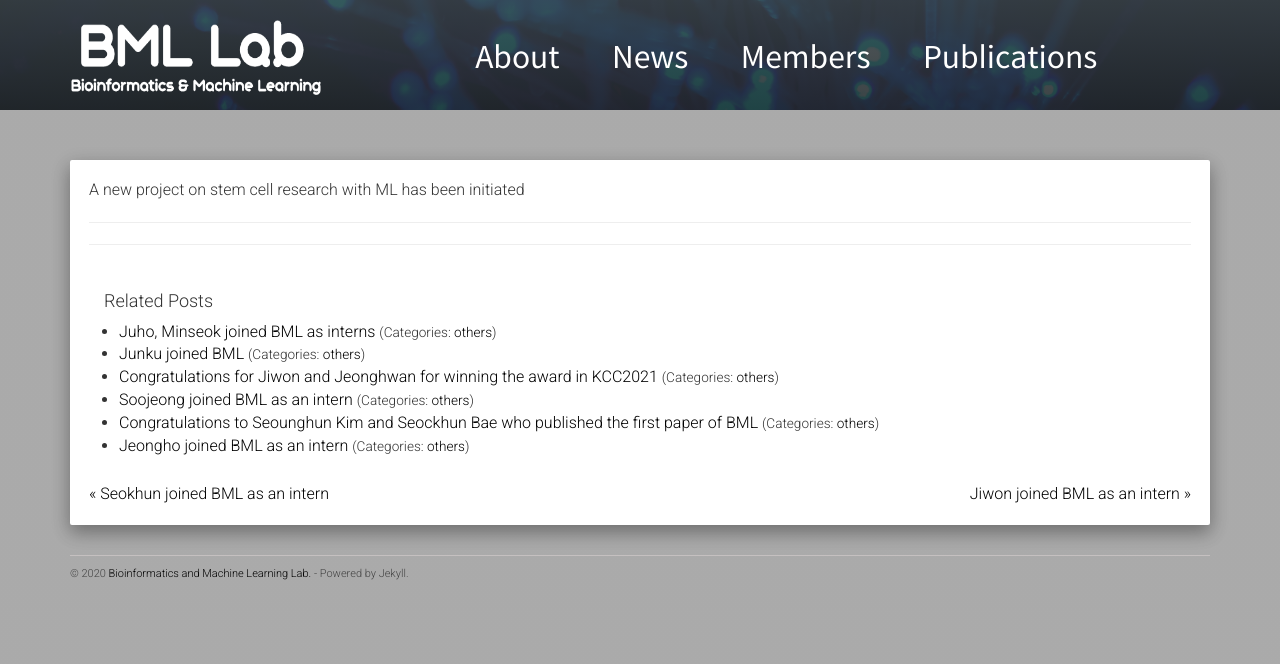
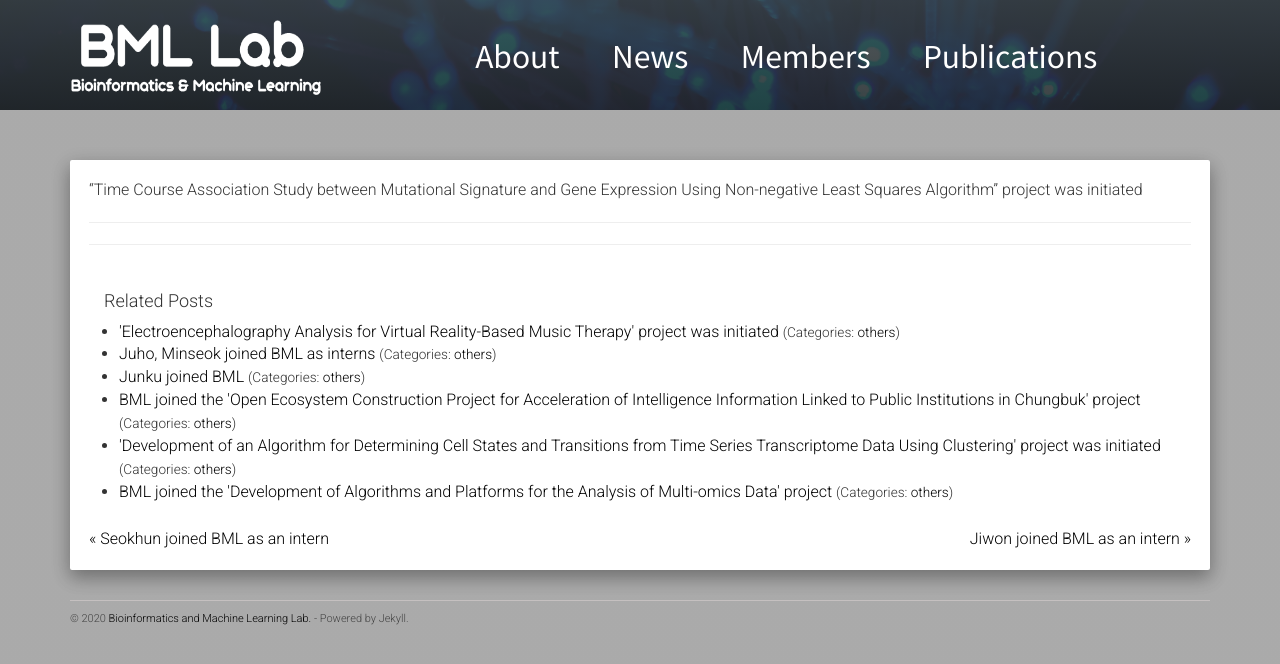
Before and after one commit to BML-cbnu/bml-cbnu.github.io, a Jekyll site: the page built from _posts/2020-03-01-Project.md, in a window 1280 px wide. Shown: the top 664 px of the page. Built offline with Jekyll 4.4.1, drawn with Linux system fonts in a browser that asks for light colours; nearby versions of some CDN libraries.

Commit message:
update News

```diff
--- a/_posts/2020-03-01-Project.md
+++ b/_posts/2020-03-01-Project.md
@@ -1,9 +1,9 @@
 ---
 layout: post
-title:  "A new project on mutational signatures of stem cells with ML"
+title:  "'Time Course Association Study between Mutational Signature and Gene Expression Using Non-negative Least Squares Algorithm' project was initiated"
 date:   2020-03-01 12:00:00
 categories: [others]
 
 comments: true
 ---
-A new project on stem cell research with ML has been initiated
+"Time Course Association Study between Mutational Signature and Gene Expression Using Non-negative Least Squares Algorithm" project was initiated
--- /dev/null
+++ b/_posts/2021-08-01-Project.md
@@ -0,0 +1,9 @@
+---
+layout: post
+title:  "BML joined the 'Development of Algorithms and Platforms for the Analysis of Multi-omics Data' project"
+date:   2021-08-01 12:00:00
+categories: [others]
+
+comments: true
+---
+BML joined the "Development of Algorithms and Platforms for the Analysis of Multi-omics Data" project
--- /dev/null
+++ b/_posts/2021-09-01-Project.md
@@ -0,0 +1,9 @@
+---
+layout: post
+title:  "BML joined the 'Open Ecosystem Construction Project for Acceleration of Intelligence Information Linked to Public Institutions in Chungbuk' project"
+date:   2021-09-01 12:00:00
+categories: [others]
+
+comments: true
+---
+BML joined the "Open Ecosystem Construction Project for Acceleration of Intelligence Information Linked to Public Institutions in Chungbuk" project
--- /dev/null
+++ b/_posts/2022-10-01-Project.md
@@ -0,0 +1,10 @@
+---
+layout: post
+title: "'Electroencephalography Analysis for Virtual Reality-Based Music Therapy' project was initiated"
+date: 2022-10-01 12:00:00
+categories: [others]
+
+comments: true
+---
+
+"Electroencephalography Analysis for Virtual Reality-Based Music Therapy" project was initiated
```
Also changed, not shown: _posts/2019-09-01-Project.md (added, +9 -0 lines).
